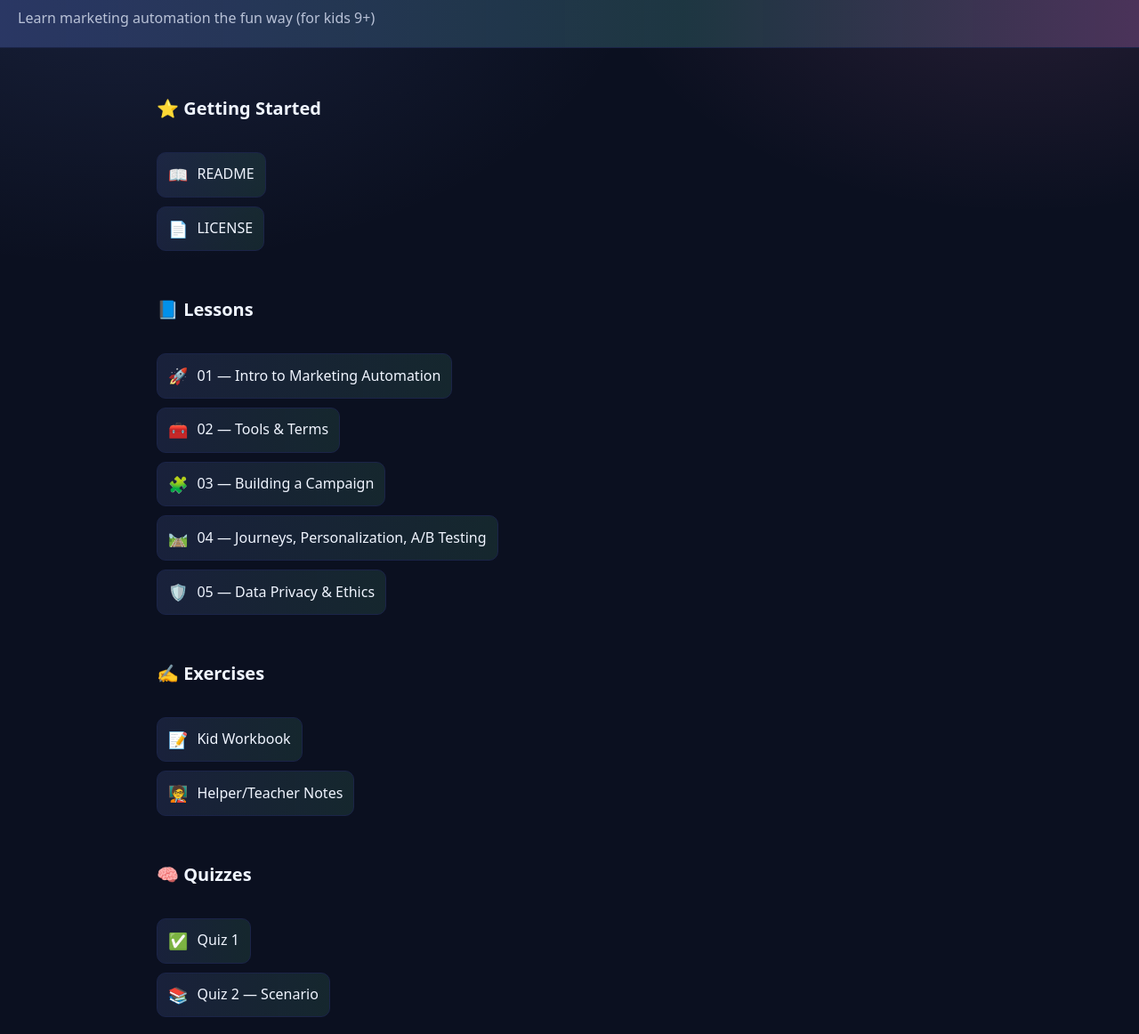
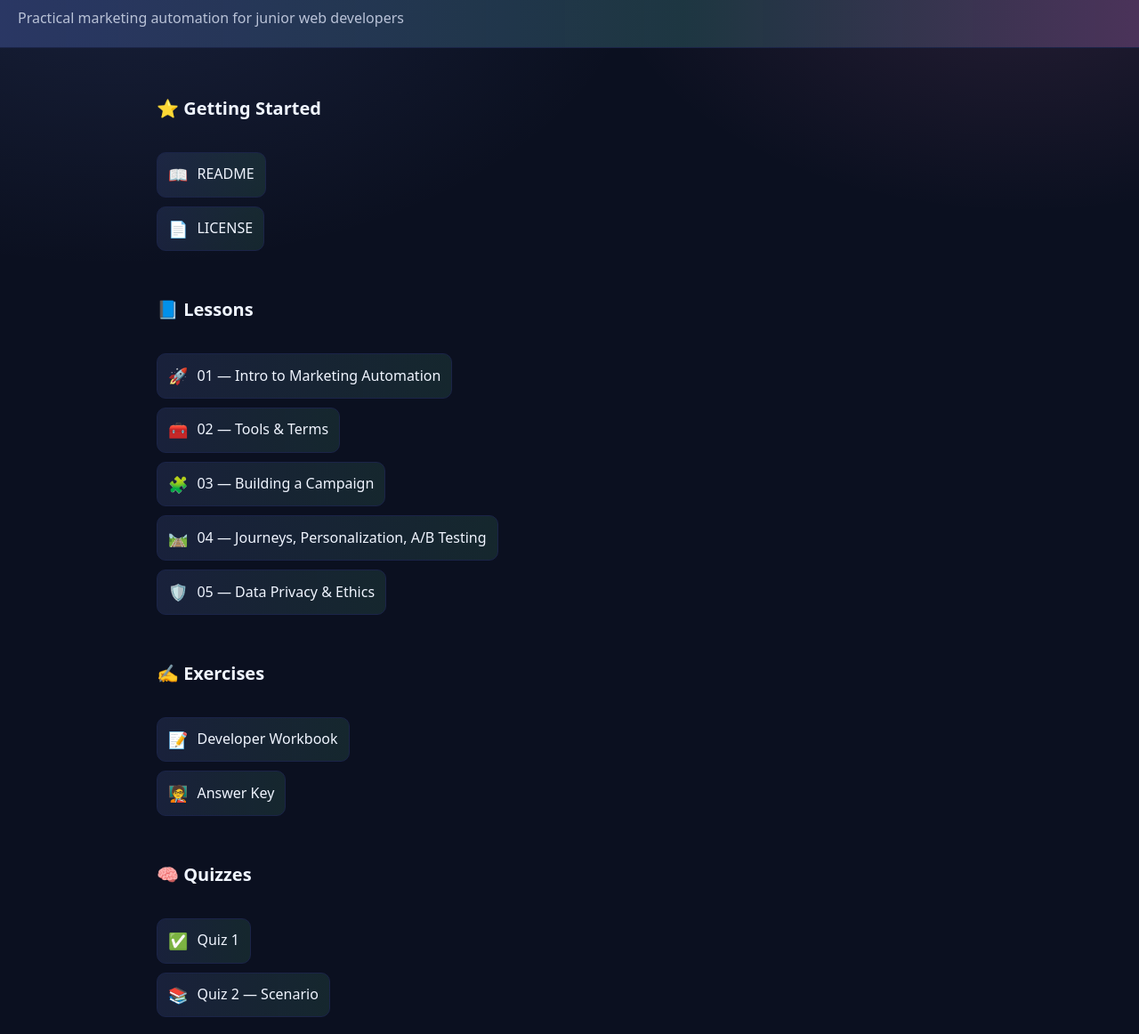
Before and after one commit to Batman1190/marketingautomation, a plain HTML site: page index.html in a window 1280 px wide. Shown: the part 60-1222 px from the top of the page at 89% size. Drawn offline with Linux system fonts and the light colour scheme.

Commit message:
Add files via upload

```diff
--- a/index.html
+++ b/index.html
@@ -9,7 +9,7 @@
 <body>
   <header class="site-header">
     <h1>Marketing Automation Specialist</h1>
-    <p class="subtitle">Learn marketing automation the fun way (for kids 9+)</p>
+    <p class="subtitle">Practical marketing automation for junior web developers</p>
   </header>
 
   <main class="content">
@@ -35,8 +35,8 @@
     <section>
       <h2>✍️ Exercises</h2>
       <ul class="link-list">
-        <li><a href="viewer.html?src=exercises/student_workbook.md"><span class="emoji">📝</span> Kid Workbook</a></li>
-        <li><a href="viewer.html?src=exercises/answer_key.md"><span class="emoji">🧑‍🏫</span> Helper/Teacher Notes</a></li>
+        <li><a href="viewer.html?src=exercises/student_workbook.md"><span class="emoji">📝</span> Developer Workbook</a></li>
+        <li><a href="viewer.html?src=exercises/answer_key.md"><span class="emoji">🧑‍🏫</span> Answer Key</a></li>
       </ul>
     </section>
 
```
Also changed, not shown: 10 other files.
